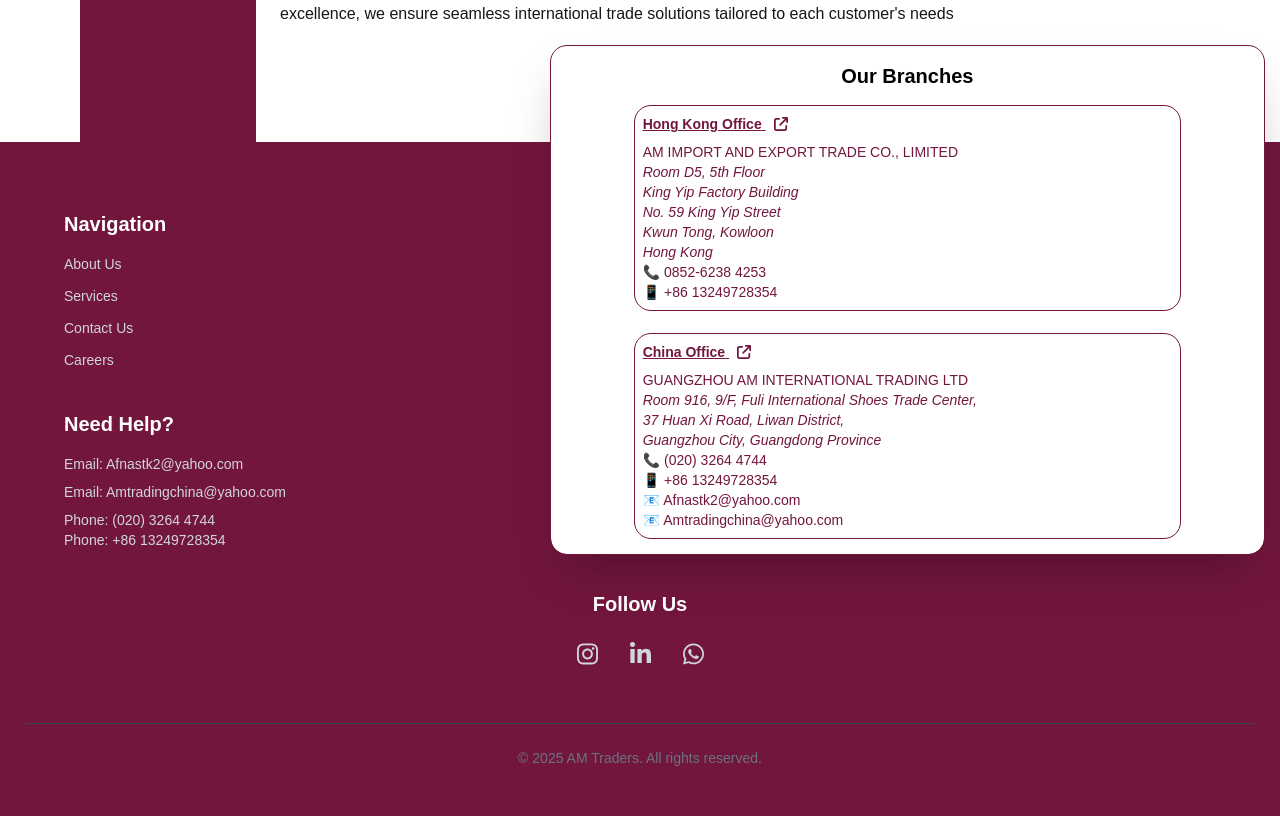
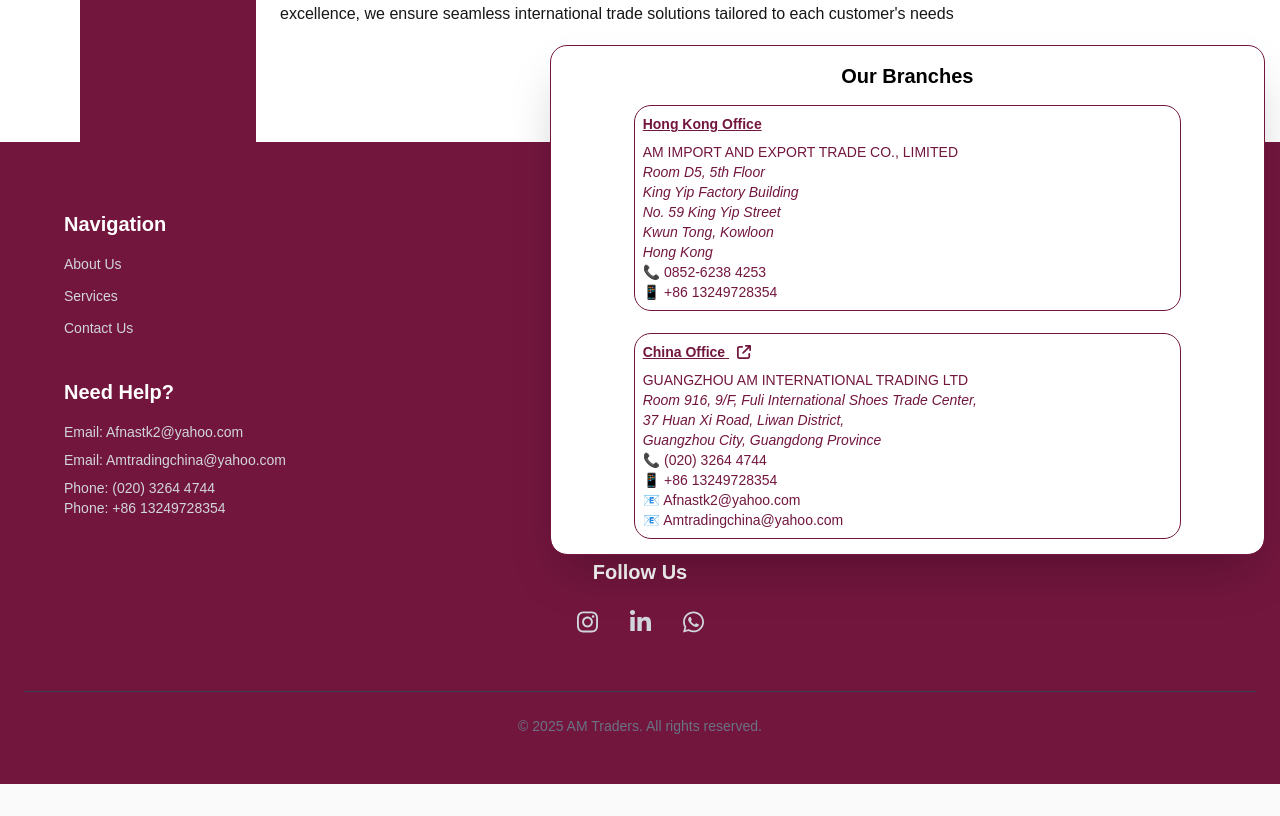
Before and after one commit to joseph-mv/amtraders, a Next.js app: page / in a window 1280 px wide. Shown: the part 4334-5150 px from the top of the page. After the commit the page ends 5118 px from the top, so only its background shows below. Built offline with nearby package versions, Linux system fonts and the light colour scheme.

Commit message:
refactor: move navigation links to new component

```diff
--- /dev/null
+++ b/src/components/common/NavigationLinks.tsx
@@ -0,0 +1,22 @@
+import { ROUTES } from "@/route";
+
+const navigationLinks = [
+  { label: "About Us", href: ROUTES.ABOUT },
+  { label: "Services", href: "#services" },
+  { label: "Contact Us", href: ROUTES.CONTACT},
+];
+const NavigationLinks = () => {
+  return (
+    <ul className="space-y-3 text-sm">
+      {navigationLinks.map((link) => (
+        <li key={link.label}>
+          <a href={link.href} className="hover:text-white transition">
+            {link.label}
+          </a>
+        </li>
+      ))}
+    </ul>
+  );
+};
+
+export default NavigationLinks;
--- a/src/components/home/Footer.tsx
+++ b/src/components/home/Footer.tsx
@@ -3,6 +3,7 @@
 import Whatsapp from "../common/Whatspp";
 import { chinaLocation } from "@/constant";
 import SocialMediaLinks from "../common/SocialMediaLinks";
+import NavigationLinks from "../common/NavigationLinks";
 
 export default function Footer() {
   return (
@@ -17,7 +18,7 @@
           <div className="outline p-2 rounded-2xl min-w-[80%] max-w-[80%]">
             <p className="font-semibold underline pb-2">
               Hong Kong Office{" "}
-              <a
+              {/* <a
                 href="https://www.google.com/maps/place/YOUR_LOCATION_LINK"
                 target="_blank"
               >
@@ -25,7 +26,7 @@
                   className="ml-2 hover:scale-110"
                   icon={faArrowUpRightFromSquare}
                 />
-              </a>
+              </a> */}
             </p>
             <p>AM IMPORT AND EXPORT TRADE CO., LIMITED</p>
             <address>
@@ -95,28 +96,7 @@
         {/* Navigation Links */}
         <div className=" mt-5">
           <h3 className="text-xl font-semibold mb-4 text-white">Navigation</h3>
-          <ul className="space-y-3 text-sm">
-            <li>
-              <a href="#about" className="hover:text-white transition">
-                About Us
-              </a>
-            </li>
-            <li>
-              <a href="#services" className="hover:text-white transition">
-                Services
-              </a>
-            </li>
-            <li>
-              <a href="#contact" className="hover:text-white transition">
-                Contact Us
-              </a>
-            </li>
-            <li>
-              <a href="#careers" className="hover:text-white transition">
-                Careers
-              </a>
-            </li>
-          </ul>
+         <NavigationLinks/>
         </div>
 
         {/* Need Help Section */}
--- a/src/components/layout/Footer.tsx
+++ b/src/components/layout/Footer.tsx
@@ -1,13 +1,9 @@
 import Whatsapp from "../common/Whatspp";
 import SocialMediaLinks from "../common/SocialMediaLinks";
+import NavigationLinks from "../common/NavigationLinks";
 
 // Navigation and contact data
-const navigationLinks = [
-  { label: "About Us", href: "#about" },
-  { label: "Services", href: "#services" },
-  { label: "Contact Us", href: "#contact" },
-  { label: "Careers", href: "#careers" },
-];
+
 
 const contactInfo = [
   {
@@ -35,15 +31,7 @@
         {/* Navigation Section */}
         <div>
           <h3 className="text-xl font-semibold mb-4 text-white">Navigation</h3>
-          <ul className="space-y-3 text-sm">
-            {navigationLinks.map((link) => (
-              <li key={link.label}>
-                <a href={link.href} className="hover:text-white transition">
-                  {link.label}
-                </a>
-              </li>
-            ))}
-          </ul>
+          <NavigationLinks/>
         </div>
 
         {/* Contact Section */}
--- a/src/components/layout/Header.tsx
+++ b/src/components/layout/Header.tsx
@@ -10,16 +10,17 @@
   // faBriefcase,
   faEnvelope,
 } from "@fortawesome/free-solid-svg-icons";
+import { ROUTES } from "@/route";
 
 // Navigation links configuration
 const navLinks = [
   {
-    href: "/",
+    href: ROUTES.HOME,
     icon: faHome,
     label: "Home",
   },
   {
-    href: "/about",
+    href: ROUTES.ABOUT,
     icon: faCircleExclamation,
     label: "About Us",
   },
@@ -29,7 +30,7 @@
   //   label: "Services",
   // },
   {
-    href: "/contact",
+    href: ROUTES.CONTACT,
     icon: faEnvelope,
     label: "Contact",
   },
@@ -75,7 +76,7 @@
         {/* Logo Section */}
         <div className="rounded-full ml-5 flex items-center gap-2">
           <Image
-            className={`rounded-xl w-[50px] transition duration-700 ${
+            className={`rounded-xl w-[50px] transition-all duration-700 ease-in-out ${
               scrolled ? "md:w-[50px] " : "md:w-[100px]"
             }`}
             style={{ height: "auto" }}
--- /dev/null
+++ b/src/route.ts
@@ -0,0 +1,5 @@
+export const ROUTES = {
+    HOME:'/',
+    ABOUT:'/about',
+    CONTACT:'/contact'
+}
```
Also changed, not shown: src/components/home/Hero.tsx (+0 -1 lines).
